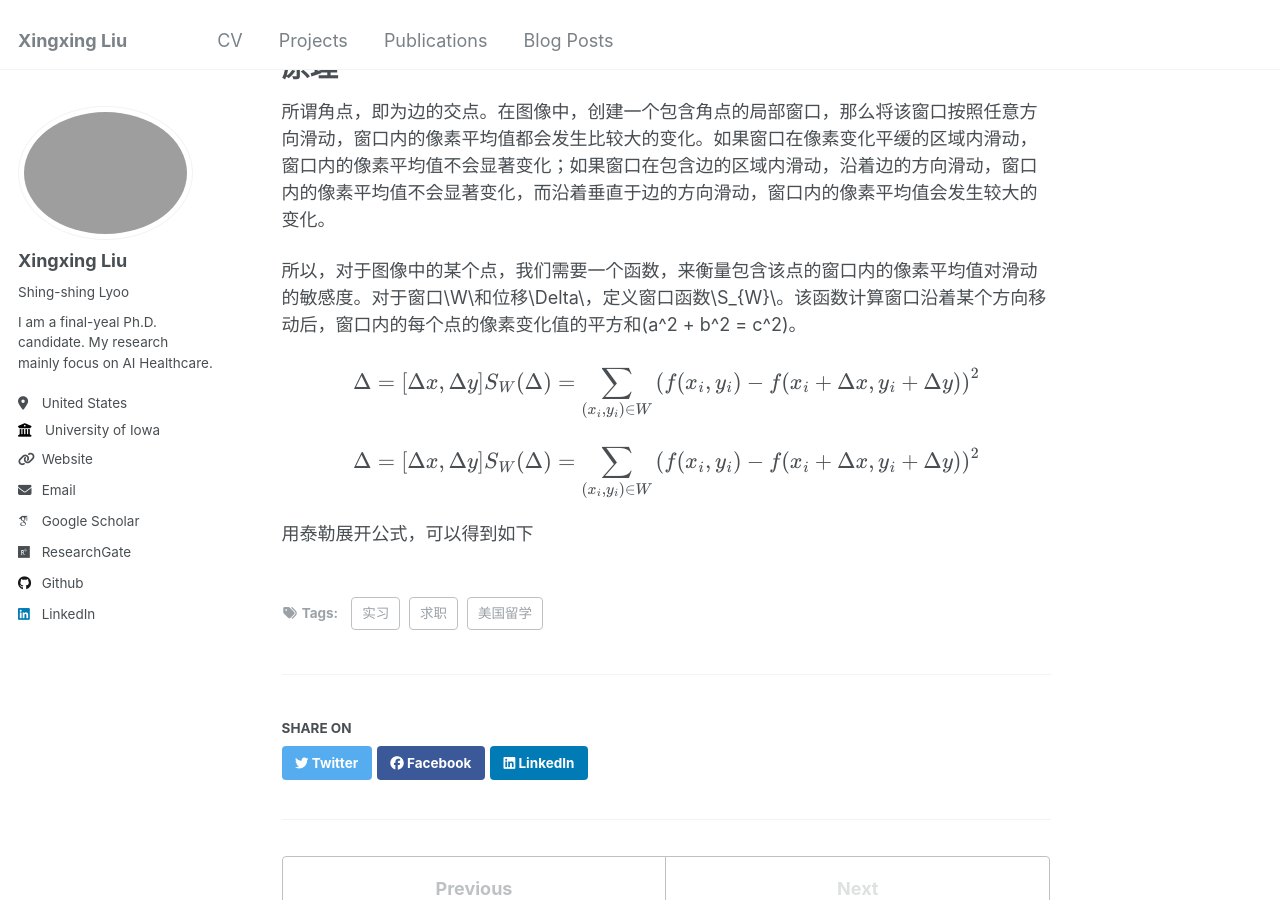
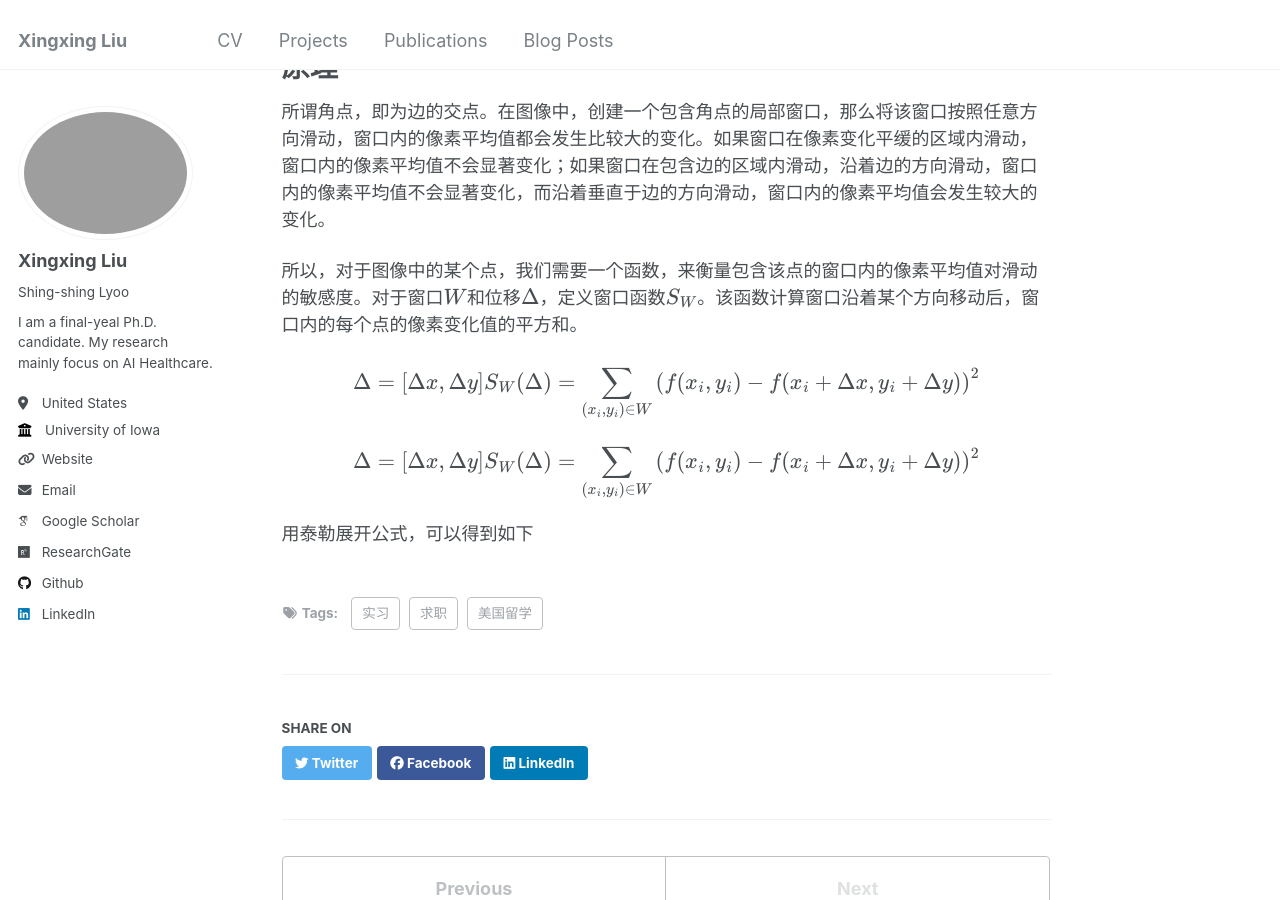
Before and after one commit to xxliu1996/xxliu1996.github.io, a Jekyll site: the page built from _posts/2023-03-05-blog-post_harris-corner-detection.md, in a window 1280 px wide and 900 px high, scrolled down 767 px. Built offline with Jekyll 4.4.1, drawn with Linux system fonts in a browser that asks for light colours; some web fonts are replaced.

Commit message:
update one post

```diff
--- a/_posts/2023-03-05-blog-post_harris-corner-detection.md
+++ b/_posts/2023-03-05-blog-post_harris-corner-detection.md
@@ -15,7 +15,7 @@ tags:
 ======
 所谓角点，即为边的交点。在图像中，创建一个包含角点的局部窗口，那么将该窗口按照任意方向滑动，窗口内的像素平均值都会发生比较大的变化。如果窗口在像素变化平缓的区域内滑动，窗口内的像素平均值不会显著变化；如果窗口在包含边的区域内滑动，沿着边的方向滑动，窗口内的像素平均值不会显著变化，而沿着垂直于边的方向滑动，窗口内的像素平均值会发生较大的变化。
 
-所以，对于图像中的某个点，我们需要一个函数，来衡量包含该点的窗口内的像素平均值对滑动的敏感度。对于窗口\W\和位移\\Delta\，定义窗口函数\S_{W}\。该函数计算窗口沿着某个方向移动后，窗口内的每个点的像素变化值的平方和\(a^2 + b^2 = c^2\)。
+所以，对于图像中的某个点，我们需要一个函数，来衡量包含该点的窗口内的像素平均值对滑动的敏感度。对于窗口$$W$$和位移$$\Delta$$，定义窗口函数$$S_{W}$$。该函数计算窗口沿着某个方向移动后，窗口内的每个点的像素变化值的平方和。
 
 $$\Delta = [\Delta x, \Delta y] \\ S_{W}(\Delta) = \sum_{(x_i, y_i) \in W}^{}{(f(x_i, y_i) - f(x_i + \Delta x, y_i + \Delta y))}^{2}$$
 
```
